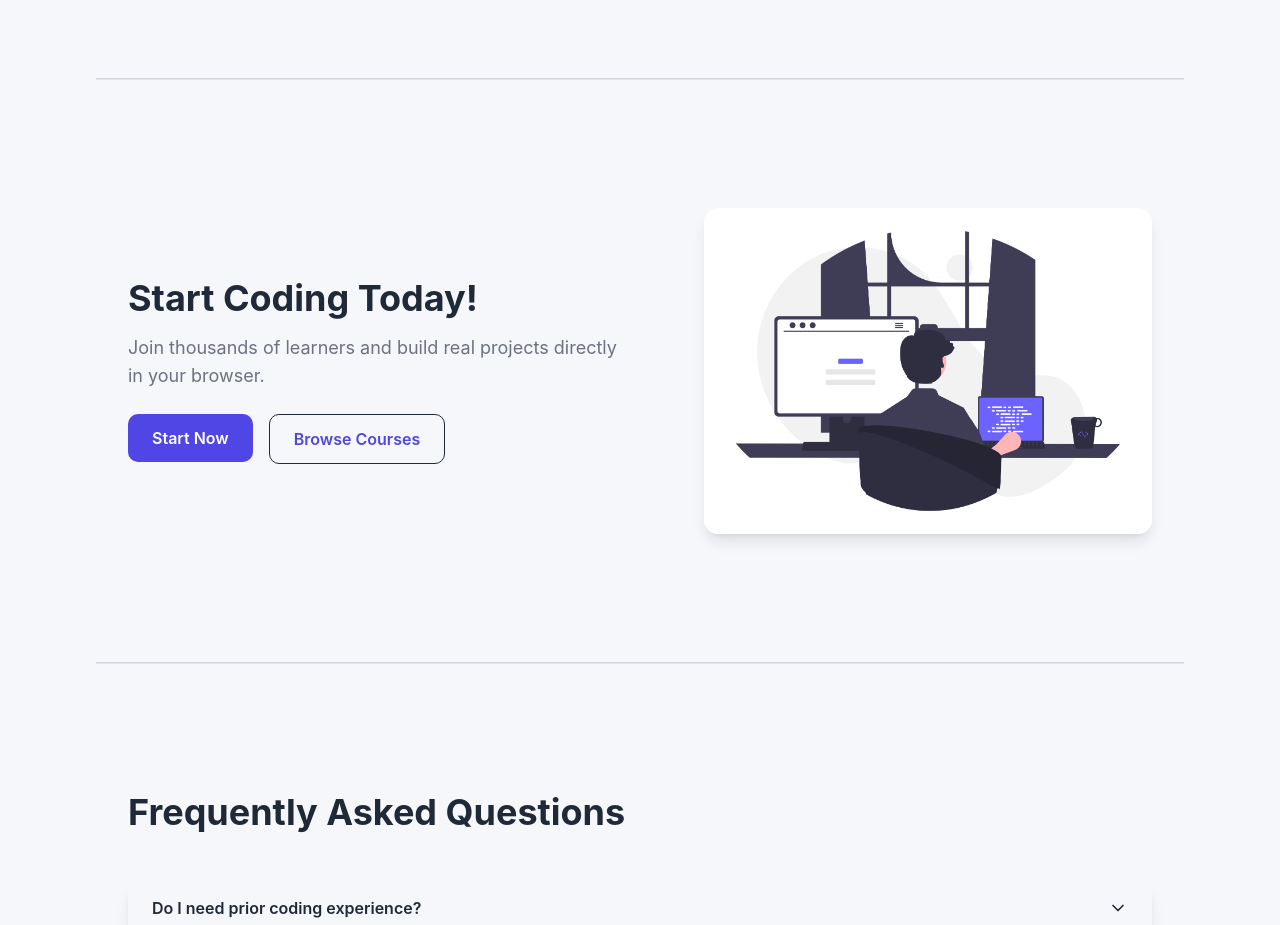
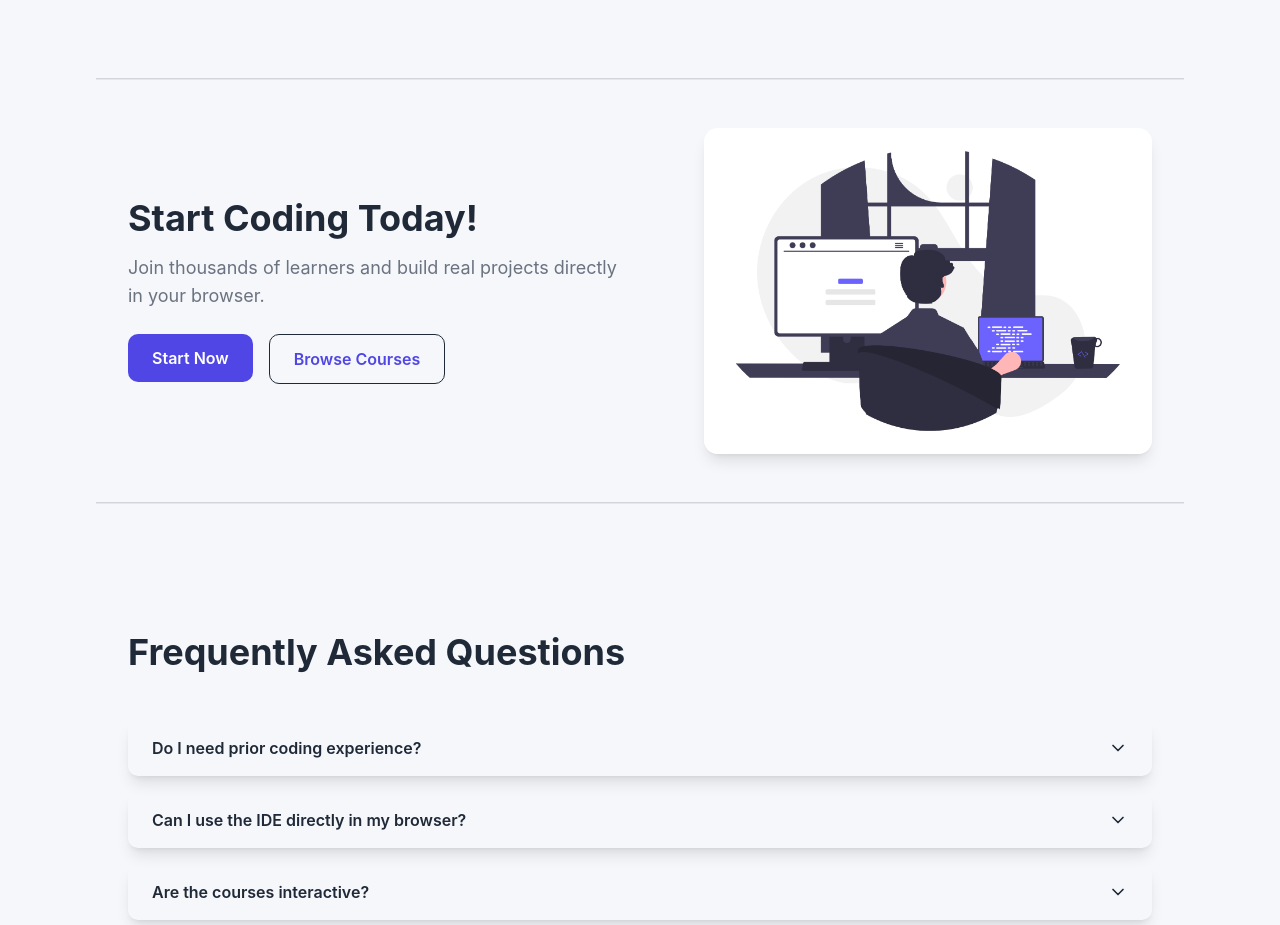
Before and after one commit to TaisserJabakhanji/Codunity, a Next.js app: page / in a window 1280 px wide. Shown: the part 1460-2385 px from the top of the page. Built offline with nearby package versions, Linux system fonts and the light colour scheme; no server answers.

Commit message:
Fix Clerk UI issues

```diff
--- a/components/CTA.tsx
+++ b/components/CTA.tsx
@@ -12,7 +12,7 @@ export default function CTA() {
   const data = lang === 'ar' ? ctaAr : ctaEn;
 
   return (
-    <section className="max-md:bg-[var(--cta-bg)] py-20 px-6 bg-[var(--cta-bg)] dark:bg-[var(--cta-bg-dark)] text-[var(--foreground)] transition-colors duration-300">
+    <section className="text-[var(--foreground)] transition-colors duration-300">
       <div className="max-w-5xl mx-auto flex flex-col md:flex-row items-center justify-between gap-8 text-center md:text-left">
 
         {/* Text Content */}
```
